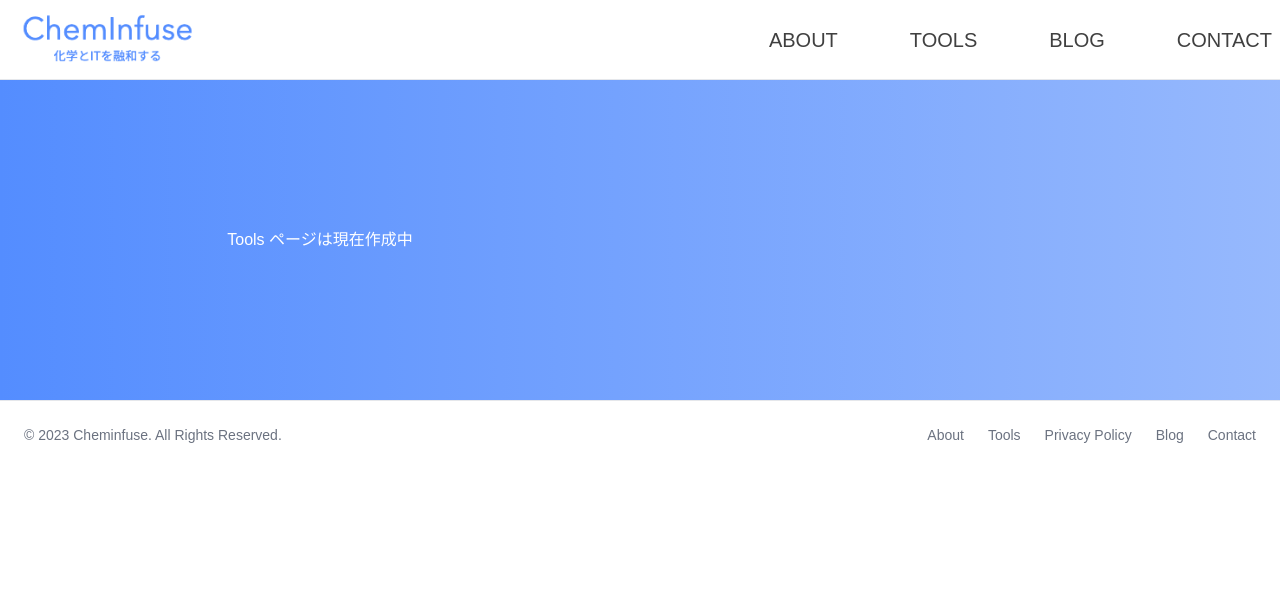
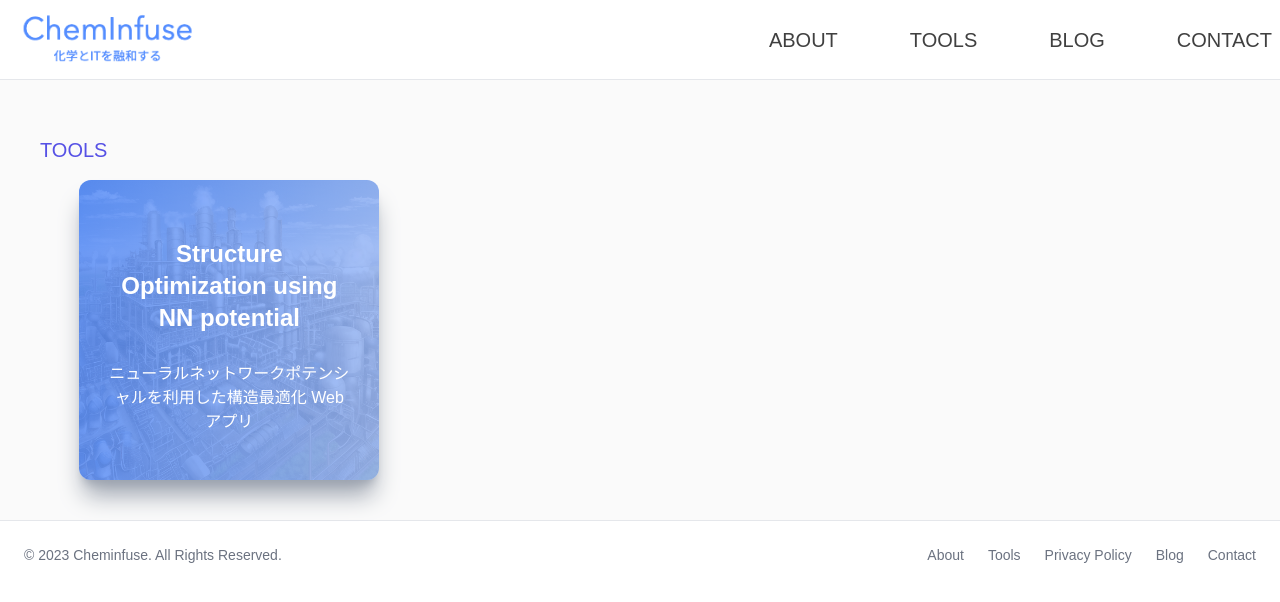
Before and after one commit to Ameyanagi/cheminfuse-frontend, a Next.js app: page /tools in a window 1280 px wide. Shown: the top 602 px of the page. Built offline with nearby package versions, Linux system fonts and the light colour scheme.

Commit message:
update tool

```diff
--- a/src/app/tools/page.tsx
+++ b/src/app/tools/page.tsx
@@ -1,15 +1,46 @@
+import Image from "next/image";
+import Link from "next/link";
+
 const ToolsPage = () => {
 
     return (
         <div className="w-full text-center">
-            <div className='content-center w-full h-[40vh] bg-gradient-to-r from-[#548DFF] to-[#548DFF99] grid md:grid-cols-2'>
+            {/* <div className='content-center w-full h-[40vh] bg-gradient-to-r from-[#548DFF] to-[#548DFF99] grid md:grid-cols-2'>
                 <div className='items-center justify-center'>
                     <div className='flex flex-col text-white justify-center text-center items-center h-full mx-auto'>
                         Tools ページは現在作成中
                     </div>
                 </div>
+            </div> */}
+            <div className="w-full text-left">
+                <div className="w-full p-10">
+                    <div className="max-w-[1240px] mx-auto">
+                        <p className="text-xl tracking widget uppercase text-[#5651e5] py-4">
+                            Tools
+                        </p>
+
+                        <div className="grid md:grid-cols-2 lg:grid-cols-3 gap-8">
+                            <div className="relative flex items-center justify-center h-[300px] w-[300px] shadow-xl shadow-gray-400 rounded-xl group bg-gradient-to-r from-[#548DFF] to-[#548DFF99] mx-auto">
+                                <Link href="/tools/structure_optimization">
+                                    <Image
+                                        src="/images/Chemical-industry.png"
+                                        width={300}
+                                        height={300}
+                                        className="rounded-xl opacity-20 group-hover:opacity-5 object-fill"
+                                        alt="Structure Optimization"
+                                    />
+
+                                    <div className="absolute w-[80%] top-[50%] left-[50%] translate-x-[-50%] translate-y-[-50%]">
+                                        <h3 className='text-2xl text-white traking-wider text-center py-5'>Structure Optimization using NN potential</h3>
+                                        <p className='pb-2 pt-2 text-white text-center'>ニューラルネットワークポテンシャルを利用した構造最適化 Webアプリ</p>
+                                    </div>
+                                </Link>
+                            </div>
+                        </div>
+                    </div>
+                </div>
+
             </div>
-
         </div>
     );
 };
--- a/src/components/Moleditor.tsx
+++ b/src/components/Moleditor.tsx
@@ -31,7 +31,11 @@ function Editor() {
           </p>
 
           <div className="pb-10 text-xl">
-            How to use:
+            How to use: <br />
+            1. Draw your molecule in the editor or enter SMILES in the textbox. <br />
+            2. Press "Submit Structure". <br />
+            3. Wait for the results to be generated. This might take few minutes. <br />
+            4. csv file containing the optimized structures will be downloaded. <br />
           </div>
           <div className='p-4'>
             <Jsme height="50vh" width="100%" options="oldlook,star" onChange={handleSmiles} />
@@ -51,7 +55,17 @@ function Editor() {
               </button>
             </form>
           </div>
-
+          <div className="pb-10 text-xl">
+            Disclaimer: <br />
+            This tool is currently under development. <br />
+            Current setting will perform generation of 4000 random conformers, mmff94 energy minimization, clustering (10 groups at maximum), and then energy minimization using torchani ANI-1ccx, or ANI-2x depending on the elements. <br />
+            Elements supported for ANI-1ccx: H, C, N, O. <br />
+            Elements supported for ANI-2x: H, C, N, O, S, F, Cl. <br />
+            Charges are not supported.
+          </div>
+          <div className="pb-10 text-xl">
+            Blog post explaining the tool: I am working on it.
+          </div>
         </div>
       </div>
     </div>
```
Lines whose indentation alone changed are shown as unchanged.
